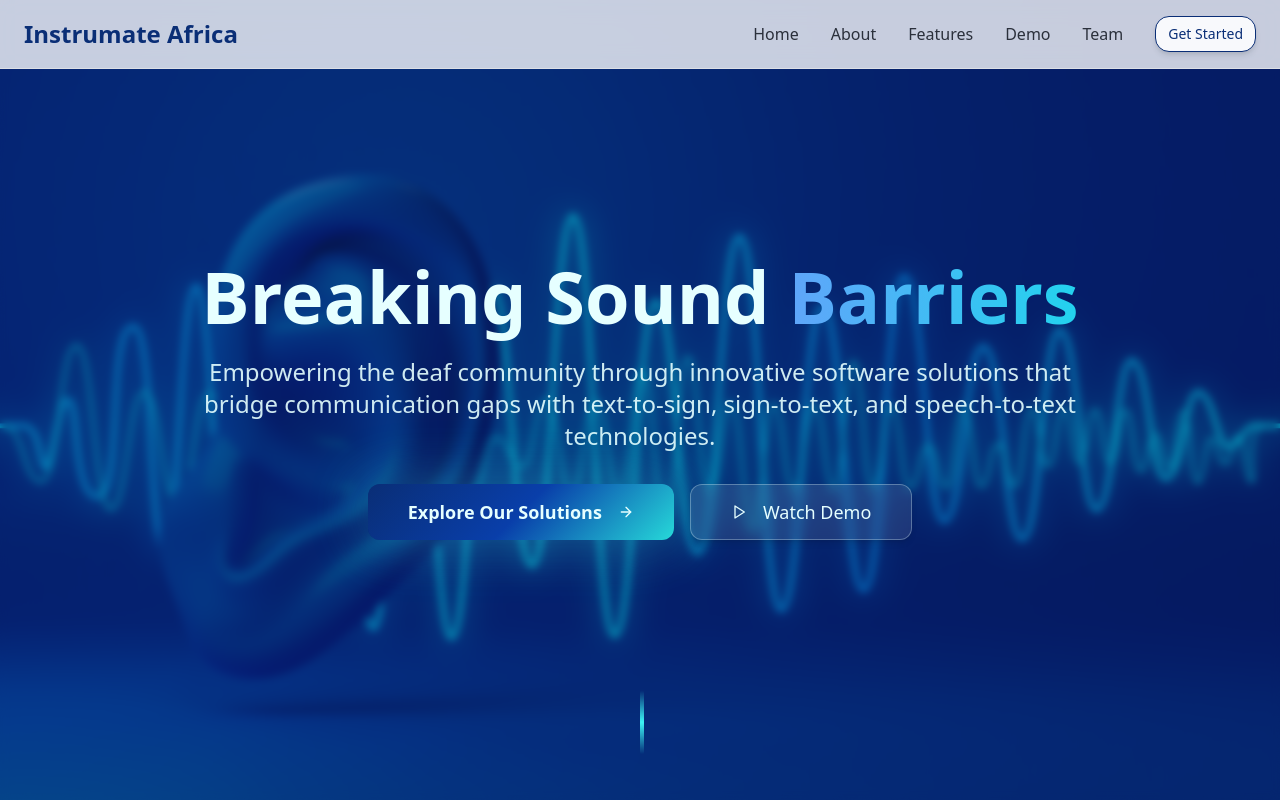
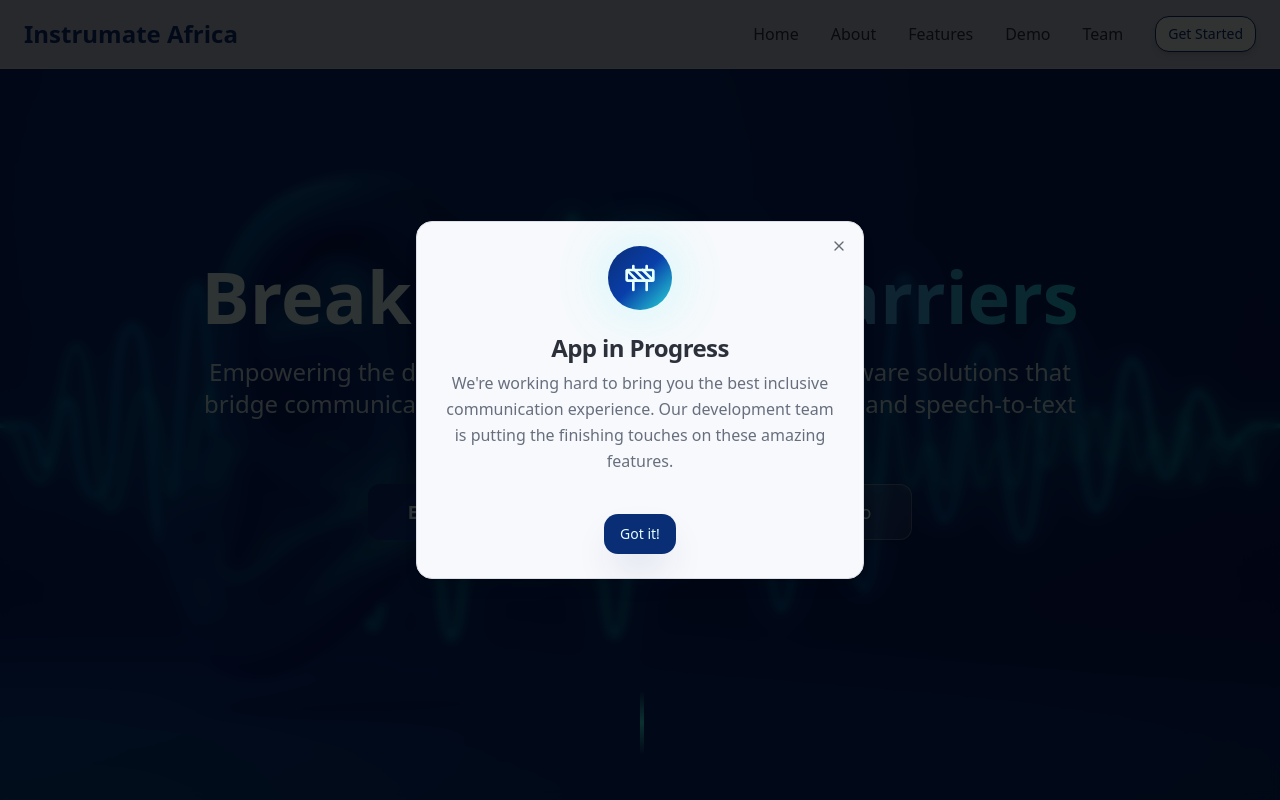
Before and after one commit to Marambii/website, a React (Vite) app: page / in a window 1280 px wide. Both pictures are taken after a click on the button "Explore Our Solutions". Shown: the top 800 px of the page. Built offline with nearby package versions, Linux system fonts and the light colour scheme.

Commit message:
Add popup for "Get Started" and "Explore Solutions"
Implement a popup screen displaying "App in progress" when the "Get Started" or "Explore Solutions" buttons are clicked.

```diff
--- a/src/components/HeroSection.tsx
+++ b/src/components/HeroSection.tsx
@@ -1,7 +1,16 @@
+import { useState } from "react";
 import { Button } from "@/components/ui/button";
-import { ArrowRight, Play } from "lucide-react";
+import {
+  Dialog,
+  DialogContent,
+  DialogDescription,
+  DialogHeader,
+  DialogTitle,
+} from "@/components/ui/dialog";
+import { ArrowRight, Play, Construction } from "lucide-react";
 
 const HeroSection = () => {
+  const [isDialogOpen, setIsDialogOpen] = useState(false);
   return (
     <section
       id="home"
@@ -25,12 +34,22 @@ const HeroSection = () => {
           </p>
 
           <div className="flex flex-col sm:flex-row gap-4 justify-center items-center">
-            <Button variant="hero" size="xl" className="group">
+            <Button
+              variant="hero"
+              size="xl"
+              className="group"
+              onClick={() => setIsDialogOpen(true)}
+            >
               Explore Our Solutions
               <ArrowRight className="ml-2 h-5 w-5 transition-transform group-hover:translate-x-1" />
             </Button>
 
-            <Button variant="outline" size="xl" className="bg-background/10 backdrop-blur-sm border-primary-foreground/30 text-primary-foreground hover:bg-background/20">
+            <Button
+              variant="outline"
+              size="xl"
+              className="bg-background/10 backdrop-blur-sm border-primary-foreground/30 text-primary-foreground hover:bg-background/20"
+              onClick={() => setIsDialogOpen(true)}
+            >
               <Play className="mr-2 h-5 w-5" />
               Watch Demo
             </Button>
@@ -42,6 +61,29 @@ const HeroSection = () => {
       <div className="absolute bottom-8 left-1/2 transform -translate-x-1/2 animate-bounce">
         <div className="w-1 h-16 bg-gradient-to-b from-transparent via-accent to-transparent rounded-full"></div>
       </div>
+
+      {/* App in Progress Dialog */}
+      <Dialog open={isDialogOpen} onOpenChange={setIsDialogOpen}>
+        <DialogContent className="sm:max-w-md">
+          <DialogHeader>
+            <div className="flex items-center justify-center mb-4">
+              <div className="w-16 h-16 bg-gradient-hero rounded-full flex items-center justify-center shadow-glow">
+                <Construction className="h-8 w-8 text-primary-foreground" />
+              </div>
+            </div>
+            <DialogTitle className="text-center text-2xl">App in Progress</DialogTitle>
+            <DialogDescription className="text-center text-base leading-relaxed">
+              We're working hard to bring you the best inclusive communication experience.
+              Our development team is putting the finishing touches on these amazing features.
+            </DialogDescription>
+          </DialogHeader>
+          <div className="flex justify-center mt-6">
+            <Button onClick={() => setIsDialogOpen(false)} variant="default">
+              Got it!
+            </Button>
+          </div>
+        </DialogContent>
+      </Dialog>
     </section>
   );
 };
```
